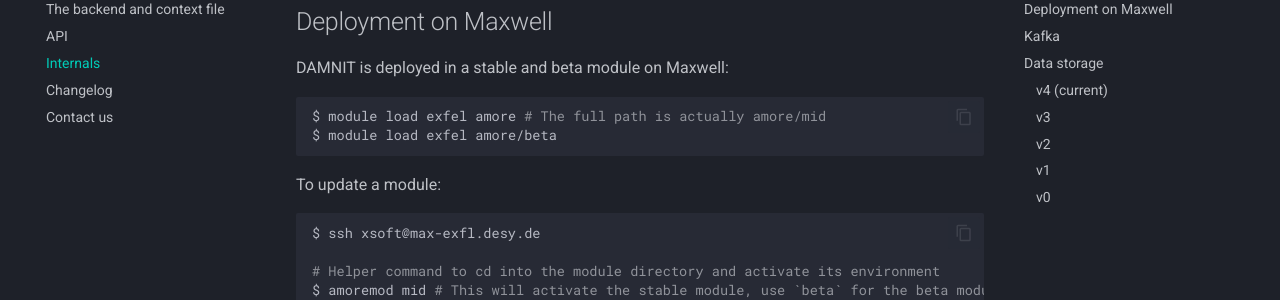
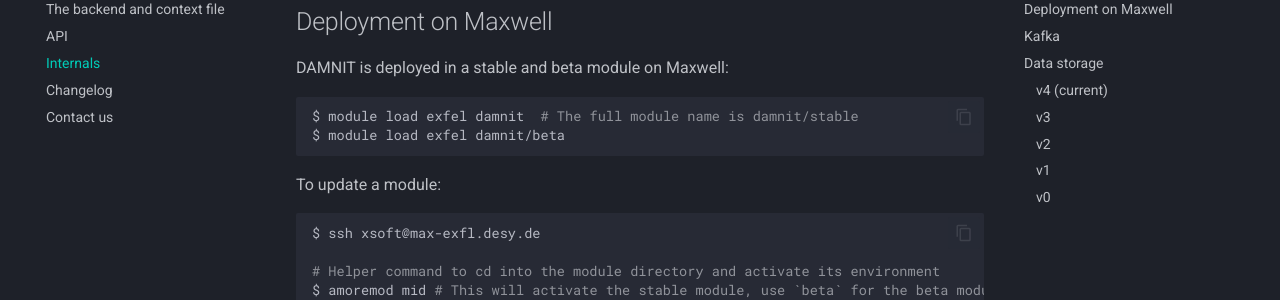
Before and after one commit to European-XFEL/DAMNIT, an MkDocs documentation site: the page built from docs/internals.md, in a window 1280 px wide and 900 px high, scrolled down 723 px. Shown: the part 153-453 px from the top of the window. Built offline with MkDocs 1.6.1 and Material for MkDocs 9.7.7, drawn with Linux system fonts in a browser that asks for light colours; comment, search, counter and statistics services are not loaded.

Commit message:
DOC: Update module name to damnit

````diff
--- a/docs/internals.md
+++ b/docs/internals.md
@@ -32,8 +32,8 @@
 ## Deployment on Maxwell
 DAMNIT is deployed in a stable and beta module on Maxwell:
 ```bash
-$ module load exfel amore # The full path is actually amore/mid
-$ module load exfel amore/beta
+$ module load exfel damnit  # The full module name is damnit/stable
+$ module load exfel damnit/beta
 ```
 
 To update a module:
````
Also changed, not shown: docs/gui.md (+1 -1 lines).
